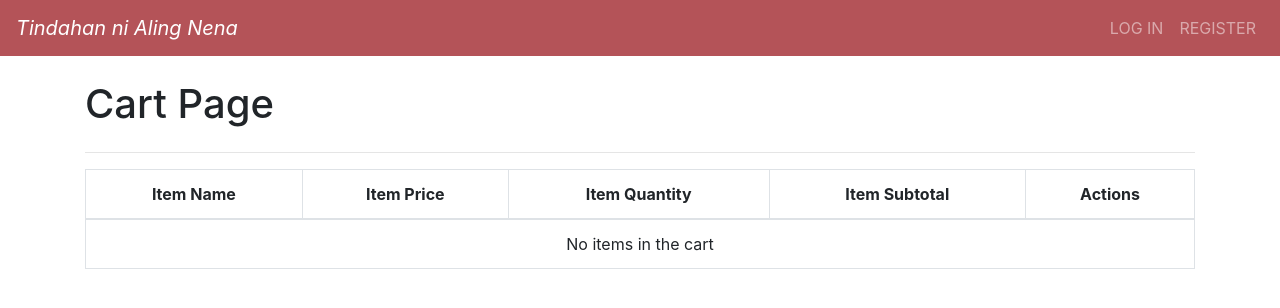
After one commit to jedruspatron/tindahanNiAlingNena, a PHP site: page /app/views/cart.php in a window 1280 px wide. The commit adds this page. Shown: the top 308 px of the page. Run offline with PHP 8.4, Linux system fonts and the light colour scheme; some libraries are stand-ins or nearby versions.

Commit message:
update 01142019

```diff
--- a/app/assets/js/script.js
+++ b/app/assets/js/script.js
@@ -148,15 +148,81 @@ $.ajax({
 	"method" : "POST",
 	"data" : {
 		'item_id' : item_id,
-		'item_quantity':item_quantity
+		'item_quantity':item_quantity,
+		'update_from_cart_page': 0
 	},
 
 	"success": (data) => {
 		$("#cart-count").html(data);
 	}
-})
+});
 
+});
 
+function getTotal () {
+	let total = 0;
+	$(".item_subtotal").each(function(e) {
+		total +=parseFloat($(this).html());
+	});
+	$("#total_price").html(total.toFixed(2));
+	// alert(total);
+}
+//edit_cart
+$(".item_quantity>input").on("input", (e) =>{
+	let item_id = $(e.target).attr('data-id');
+	let quantity = parseInt($(e.target).val());
+	let price = parseFloat($(e.target).parents('tr').find(".item_price").html());
+
+	subTotal = quantity * price;
+	$(e.target).parents('tr').find('.item_subtotal').html(subTotal.toFixed(2));
+
+	getTotal();
+
+	$.ajax({
+		"method": "POST",
+		"url" : "../controllers/update_cart.php",
+		"data" : {
+			'item_id':item_id,
+			'item_quantity':quantity,
+			'update_from_cart_page':1
+		},
+		"success": (data) => {
+
+			$("#cart-count").html(data);
+		}
+	});
+
+});
+
+//remove from cart functionality
+
+$(document).on("click", ".item-remove", (e) => {
+	e.preventDefault();
+	e.stopPropagation();
+
+	let item_id = $(e.target).attr("data-id");
+	//$(e.target).parents('tr'.remove());
+
+	$.ajax({
+		"method": "POST",
+		"url": "../controllers/update_cart.php",
+		"data" : {
+			'item_id':item_id,
+			'item_quantity':0
+
+		},
+
+		"beforeSend":() => {
+			return confirm("Are you sure you want to delete?");
+		},
+
+		"success": (data) => {
+			$(e.target).parents('tr').remove();
+			$("#cart-count").html(data);
+			getTotal();
+			window.location.replace("../views/cart.php");
+		}
+	});
 });
 
 
--- a/app/partials/header.php
+++ b/app/partials/header.php
@@ -20,7 +20,7 @@
 
 
 				<li class="nav-item">
-					<a class="nav-link"  href="../views/catalog.php"> <span class="badge bg-light text-dark" id="cart-count">
+					<a class="nav-link"  href="../views/cart.php"> <span class="badge bg-light text-dark" id="cart-count">
 						<?php
 						if (isset($_SESSION['cart'])) {
 							echo array_sum($_SESSION['cart']);
--- /dev/null
+++ b/app/views/cart.php
@@ -0,0 +1,84 @@
+<?php require_once '../partials/layout.php'; ?>
+
+<?php function get_page_content() {
+	global $conn;?>
+
+
+<div class="container my-4">
+	<div class="row">
+		<div class="col-12">
+			<h1>Cart Page</h1>
+		</div>
+		<!-- end of row -->
+	</div>
+	<hr>
+	<div class ="table-responsive">
+		<table class="table table-stripped table-bordered">
+			<thead>
+				<tr class="text-center">
+					<th>Item Name</th>
+					<th>Item Price</th>
+					<th>Item Quantity</th>
+					<th>Item Subtotal</th>
+					<th>Actions</th>
+				</tr>
+			</thead>
+			<tbody>
+				<?php
+				//var_dump(count($_SESSION['cart']));
+				if(isset($_SESSION['cart']) && count($_SESSION['cart']) !=0) {
+
+					$cart_total = 0;
+					foreach ($_SESSION['cart'] as $id => $qty) {
+						$sql ="SELECT * FROM items WHERE id = '$id'";
+						$result = mysqli_query($conn, $sql);
+						$item = mysqli_fetch_assoc($result);
+						$subTotal = $_SESSION['cart'][$id] * $item['price'];
+						$cart_total += $subTotal;
+				?>
+
+				<tr>
+					<td class="item_name"> <?php echo $item['name'];?></td>
+					<td class="item_price"><?php echo $item['price'];?></td>
+					<td class="item_quantity"><input type="number" value="<?php echo $qty;?>" class="form-control" data-id="<?php echo $id ?>" min="1">
+					</td>
+					<td class="item_subtotal"><?php echo $subTotal;?></td>
+					<td class="item_action text-center">
+						<button class="btm btn-danger item-remove" data-id="<?php echo $id ?>">Remove from cart</button>
+					</td>
+				</tr>
+				<?php } ?>
+			</tbody>
+			<tfoot>
+				<tr>
+					<td class="text-right font-weight-bold" colspan="4">Total</td>
+					<td class="text-right font-weight-bold" id="total_price"><?php echo $cart_total;?></td>
+					<td class="text-center"><a href="./checkout.php" class="btn btn-primary">Proceed to checkout</a>
+					</td>
+				</tr>
+			</tfoot>
+			 <?php } else {
+				echo '<tr>
+							<td class="text-center" colspan="6"> No items in the cart</td>
+					  </tr>'
+				;}   ?>
+		</table>
+
+	</div>
+
+</div>
+<!-- end of container -->
+
+
+
+
+
+
+
+
+
+
+
+
+
+<?php }?>
--- a/app/views/catalog.php
+++ b/app/views/catalog.php
@@ -87,7 +87,7 @@
 								<!-- add to cart -->
 								<div class="card-footer">
 									<input type="number" class="form-control" value="1">
-									<button type="submit" class="btn btn-block btn-outline-primary add-to-cart" data-id="<?php echo $item['id']; ?>"> Add to cart</button>
+									<button type="submit" class="btn btn-block btn-outline-primary add-to-cart" data-id="<?php echo $item['id']; ?>" <?php if(!isset($_SESSION['user'])) { echo "disabled"; } ?> > Add to cart</button>
 								</div>
 
 							</div>
```
Also changed, not shown: app/controllers/check_username.php (deleted, +0 -17 lines), app/controllers/update_cart.php (+8 -1 lines), app/views/checkout.php (added, +92 -0 lines), 1 other file.
